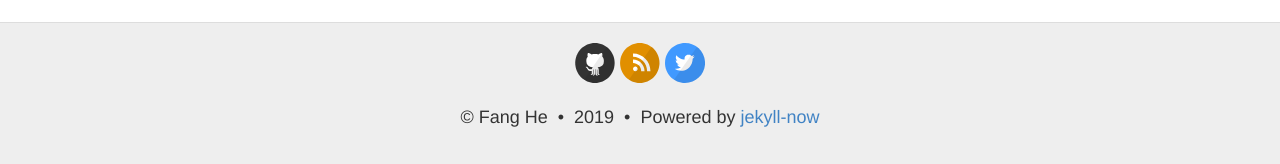
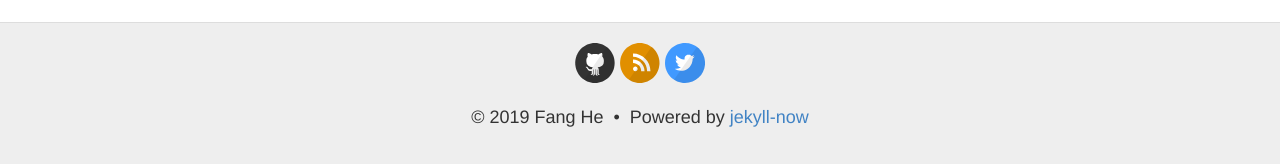
Before and after one commit to h3fang/h3fang.github.io, a Jekyll site: the page built from index.html, in a window 1280 px wide. Shown: the part 2135-2299 px from the top of the page. Built offline with Jekyll 4.4.1, drawn with Linux system fonts in a browser that asks for light colours.

Commit message:
update copyright style

```diff
--- a/_includes/copyright.html
+++ b/_includes/copyright.html
@@ -1,11 +1,7 @@
 <p class="copyright">
   &copy;
-  {{ site.name }}
+  {{ site.time | date: '%Y' }} {{ site.name }}
   &nbsp;&bull;&nbsp;
-  {{ site.time | date: '%Y' }}
-
-  &nbsp;&bull;&nbsp;
-
   Powered by
   <a href="https://github.com/barryclark/jekyll-now">jekyll-now</a>
 </p>
```
